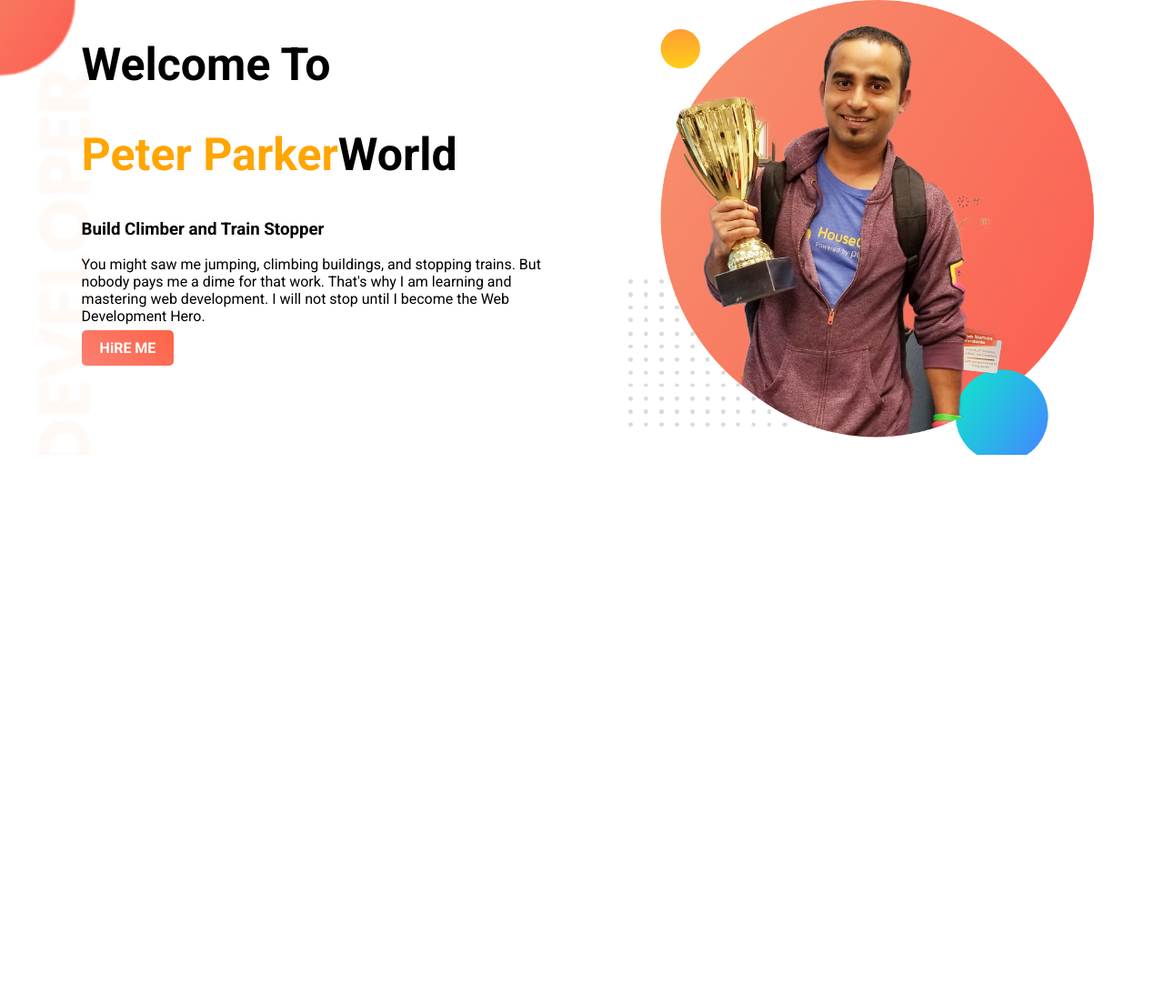
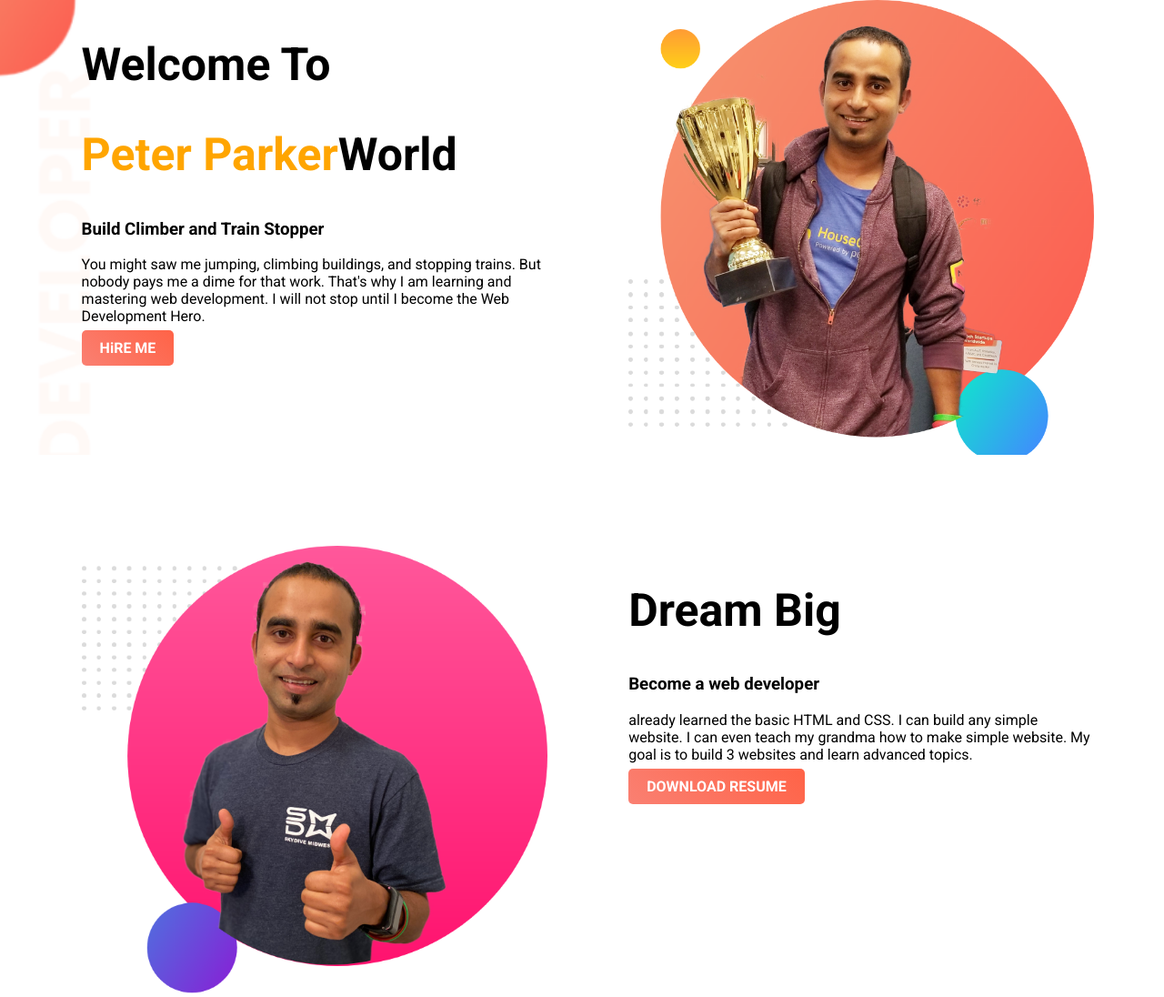
Before and after one commit to imonali/protfolio, a plain HTML site: page index.html in a window 1280 px wide. Shown: the whole page at 91% size. Before the commit the page ends 800 px from the top, so only its background shows below. Drawn offline with Linux system fonts and the light colour scheme.

Commit message:
hero area section

```diff
--- a/css/style.css
+++ b/css/style.css
@@ -37,3 +37,9 @@ h1{
     width: 100%;
 }
 /* Top Section  */
+
+/* hero-area */
+.hero-area{
+    padding: 100px 0px;
+}
+/* hero-area */
--- a/index.html
+++ b/index.html
@@ -19,5 +19,17 @@
             <img src="img/header.png" alt="">
         </div>
     </section>
+
+    <section class="hero-area">
+        <div class="half-width">
+            <img src="img/hero-img.png" alt="">
+        </div>
+        <div class="half-width">
+            <h1>Dream Big</h1>
+            <h3>Become a web developer</h3>
+            <p> already learned the basic HTML and CSS. I can build any simple website. I can even teach my grandma how to make simple website. My goal is to build 3 websites and learn advanced topics.</p>
+            <a class="link-btn" href="#">DOWNLOAD RESUME</a>
+        </div>
+    </section>
 </body>
 </html>
```
Also changed, not shown: img/hero-img.png (renamed from img/asset 1.png).
